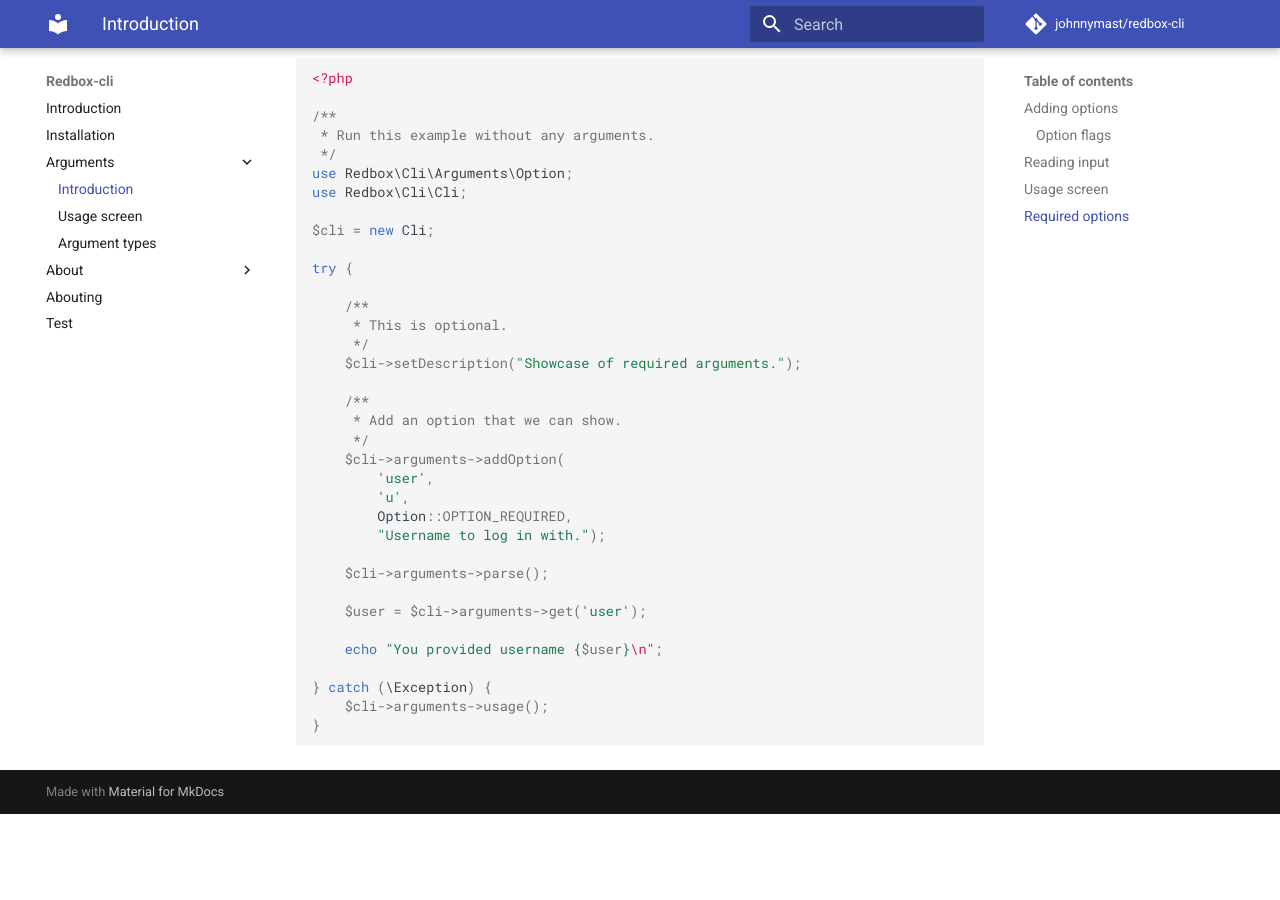
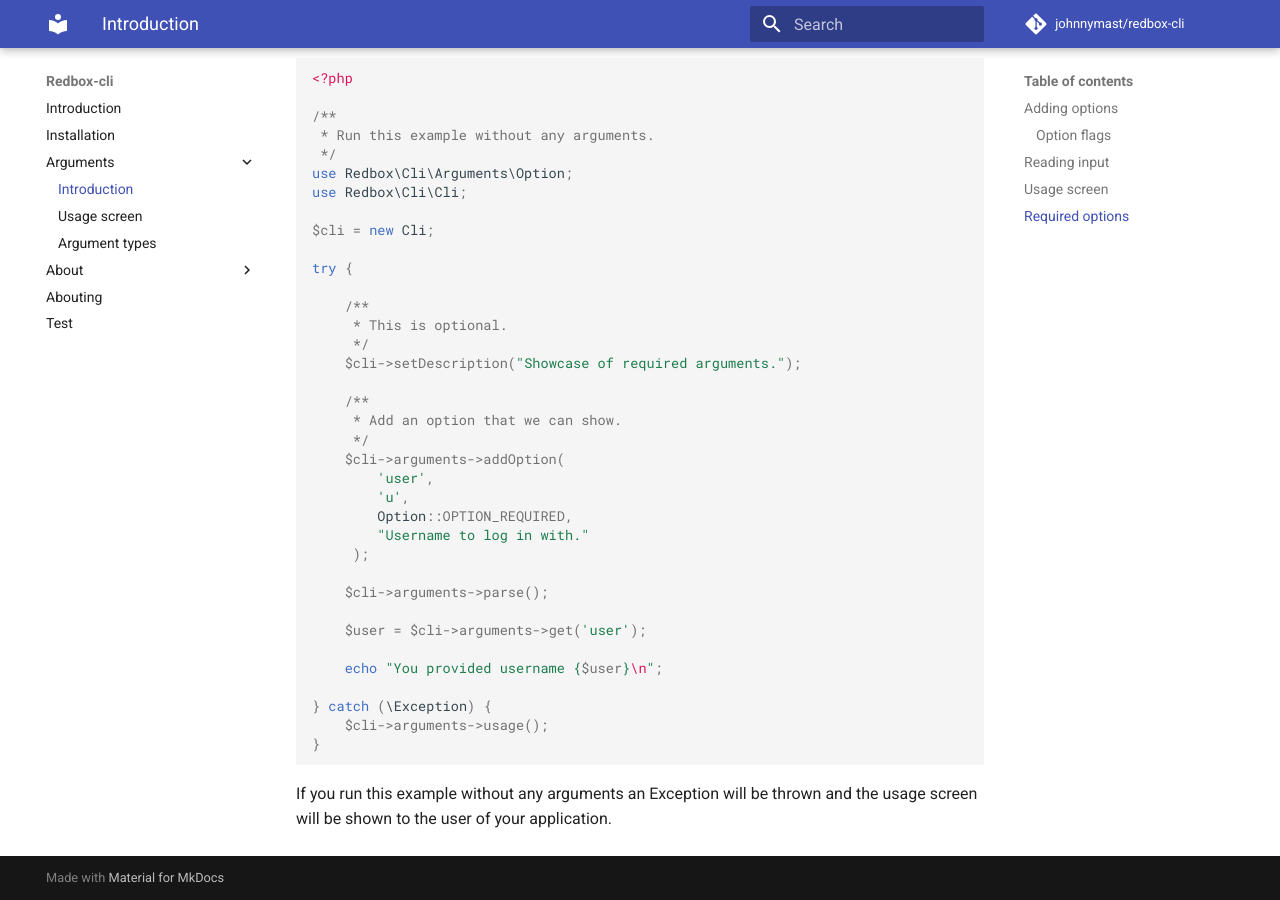
Before and after one commit to johnnymast/redbox-cli, an MkDocs documentation site: the page built from docs/arguments/introduction.md, in a window 1280 px wide and 900 px high, scrolled down 3005 px. Built offline with MkDocs 1.6.1 and Material for MkDocs 9.7.7, drawn with Linux system fonts in a browser that asks for light colours; comment, search, counter and statistics services are not loaded; before the commit the page ends 3819 px from its top, so only the background shows below that.

````diff
--- a/docs/arguments/introduction.md
+++ b/docs/arguments/introduction.md
@@ -166,7 +166,8 @@ try {
         'user',
         'u',
         Option::OPTION_REQUIRED,
-        "Username to log in with.");
+        "Username to log in with."
+     );
 
     $cli->arguments->parse();
 
@@ -179,3 +180,5 @@ try {
 }
 
 ```
+
+If you run this example without any arguments an Exception will be thrown and the usage screen will be shown to the user of your application.
````
